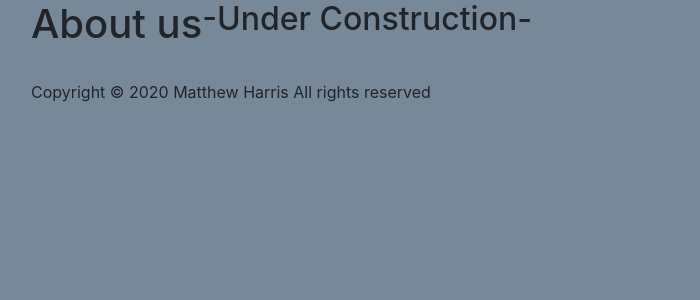
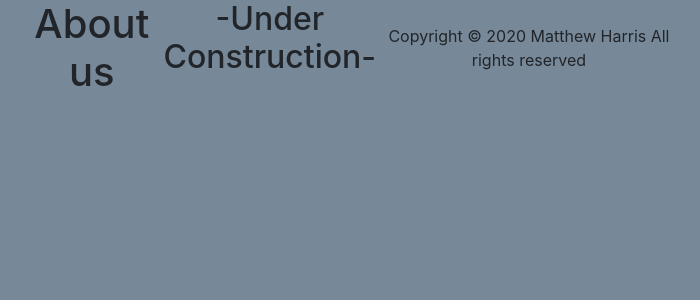
Before and after one commit to Th3M4ttman/SRGServer, a Python web app: template SRG/templates/about.html in a window 1280 px wide. Shown: the part 56-356 px from the top of the page, without its empty margins (289-989 px from the left). Run offline with Jinja, Linux system fonts and the light colour scheme; the template is opened without the code that fills it, so the values that code supplies are empty; some libraries are stand-ins or nearby versions.

Commit message:
Update base.html

```diff
--- a/SRG/templates/base.html
+++ b/SRG/templates/base.html
@@ -15,7 +15,7 @@
   <body>
     <nav class="navbar navbar-expand-md navbar-dark bg-dark">
         <a class="navbar-brand" href="{{ url_for('create')}}">SRG</a>
-        <button class="navbar-toggler" type="button" data-toggle="collapse" data-target="#navbarNav" aria-controls="navbarNav" aria-expanded="false" aria-label="Toggle navigation">
+        <button class="navbar-toggler" type="button" data-toggle="collapse" data-target="#navbarNav" aria-controls="navbarNav" aria-expanded="True" aria-label="Toggle navigation">
             <span class="navbar-toggler-icon"></span>
         </button>
         <div class="collapse navbar-collapse" id="navbarNav">
@@ -26,7 +26,7 @@
             </ul>
         </div>
     </nav>
-	<div style="width: 80%; margin: 0px auto; display: block; margin-left: auto; margin-right: auto; width: 50%; text-align: center; display: flex; flex-wrap: wrap;">
+	<div style="width: 80%; margin: 0px auto; display: block; margin-left: auto; margin-right: auto; width: 50%; text-align: center; display: flex;">
 		{% block content %} {% endblock %}
 	</div>
 
```
